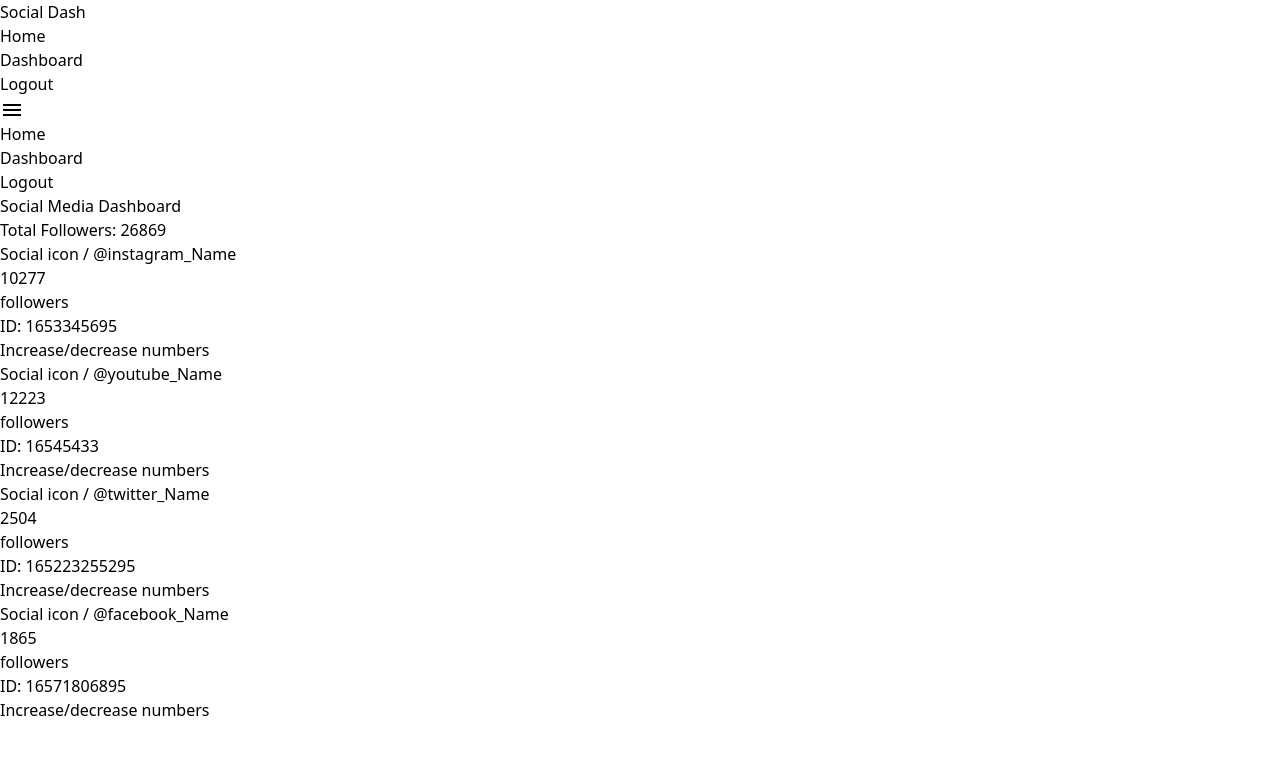
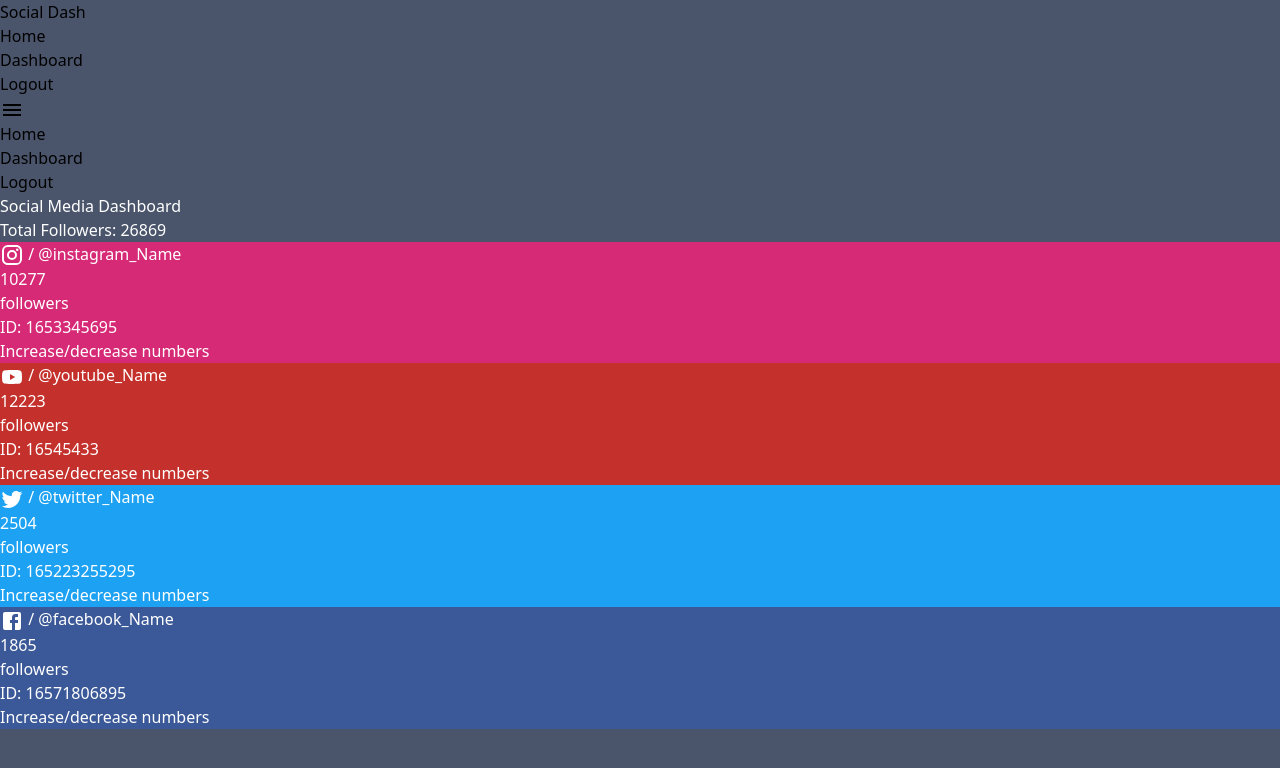
Before and after one commit to Zwill1/admin-social-dashboard, a React (Vite) app: page / in a window 1280 px wide. Both pictures are taken after a click on the button "Login". Shown: the top 768 px of the page. Built offline with nearby package versions, Linux system fonts and the light colour scheme.

Commit message:
styling cards with name styles

```diff
--- a/package.json
+++ b/package.json
@@ -12,8 +12,8 @@
   "dependencies": {
     "@emotion/react": "^11.11.1",
     "@emotion/styled": "^11.11.0",
-    "@mui/icons-material": "^5.14.9",
-    "@mui/material": "^5.14.10",
+    "@mui/icons-material": "^5.14.11",
+    "@mui/material": "^5.14.11",
     "axios": "^1.5.0",
     "react": "^18.2.0",
     "react-dom": "^18.2.0",
--- a/src/admin/components/AdminDashboard.jsx
+++ b/src/admin/components/AdminDashboard.jsx
@@ -22,14 +22,14 @@ export default function AdminDashboard() {
   return (
     <>
       <section className="w-full text-center pt-10">
-        <DashboardHeader followersTotal={getTotalFollower} />
+        <DashboardHeader color="dark-mode" followersTotal={getTotalFollower} />
       </section>
       <section>
         <div className="w-10/12 mx-auto flex justify-between pt-10 pb-10">
-          <SocialCard dataName={data[0].instagram_name} dataId={data[0].instagram_id} dataFollowers={data[0].instagram_followers} bgcolor="bg-gray-600" width="w-full" center="text-center" />
-          <SocialCard dataName={data[0].youtube_name} dataId={data[0].youtube_id} dataFollowers={data[0].youtube_followers} bgcolor="bg-gray-200" width="w-full" center="text-center" />
-          <SocialCard dataName={data[0].twitter_name} dataId={data[0].twitter_id} dataFollowers={data[0].twitter_followers} bgcolor="bg-gray-400" width="w-full" center="text-center" />
-          <SocialCard dataName={data[0].facebook_name} dataId={data[0].facebook_id} dataFollowers={data[0].facebook_followers} bgcolor="bg-gray-100" width="w-full" center="text-center" />
+          <SocialCard dataName={data[0].instagram_name} dataId={data[0].instagram_id} dataFollowers={data[0].instagram_followers} bgcolor="instagram-bg-color" color="dark-mode" width="w-full" center="text-center" />
+          <SocialCard dataName={data[0].youtube_name} dataId={data[0].youtube_id} dataFollowers={data[0].youtube_followers} bgcolor="youtube-bg-color" color="dark-mode" width="w-full" center="text-center" />
+          <SocialCard dataName={data[0].twitter_name} dataId={data[0].twitter_id} dataFollowers={data[0].twitter_followers} bgcolor="twitter-bg-color" color="dark-mode" width="w-full" center="text-center" />
+          <SocialCard dataName={data[0].facebook_name} dataId={data[0].facebook_id} dataFollowers={data[0].facebook_followers} bgcolor="fb-bg-color" color="dark-mode" width="w-full" center="text-center" />
         </div>
       </section>
     </>
--- a/src/admin/components/DashboardHeader.jsx
+++ b/src/admin/components/DashboardHeader.jsx
@@ -1,10 +1,14 @@
 /* eslint react/prop-types: 0 */
 
-export default function DashboardHeader({followersTotal}) {
+export default function DashboardHeader({followersTotal, color}) {
+  console.log(color);
+
+  const h1Header = "text-black text-3xl font-bold " + color;
+  const pHeader = "italic text-sm " + color
   return (
     <>
-      <h1 className="text-black text-3xl font-bold">Social Media Dashboard</h1>
-      <p className="italic text-sm">Total Followers: {followersTotal}</p>
+      <h1 className={h1Header} >Social Media Dashboard</h1>
+      <p className={pHeader}>Total Followers: {followersTotal}</p>
     </>
   )
 }
--- a/src/admin/components/SocialCard.jsx
+++ b/src/admin/components/SocialCard.jsx
@@ -1,12 +1,30 @@
 /* eslint react/prop-types: 0 */
 
-export default function SocialCard({bgcolor, width, center, dataName, dataId, dataFollowers}) {
-    const headerStyle = bgcolor + " " + width + " " + center + " " + "pt-8 pb-8 mx-4";
+//icons
+import InstagramIcon from '@mui/icons-material/Instagram';
+import YouTubeIcon from '@mui/icons-material/YouTube';
+import TwitterIcon from '@mui/icons-material/Twitter';
+import FacebookIcon from '@mui/icons-material/Facebook';
+
+export default function SocialCard({bgcolor, color, width, center, dataName, dataId, dataFollowers}) {
+    const headerStyle = bgcolor + " " + color + " " + width + " " + center + " " + "pt-8 pb-8 mx-4 border-2 border-black";
     console.log("in the card " + dataName);
   return (
     <div className={headerStyle}>
       <div>
-        <span>Social icon / {dataName}</span>
+        <span>
+          {dataId == 1653345695 &&
+            <InstagramIcon />
+          }
+          {dataId == 16545433 &&
+            <YouTubeIcon />
+          }
+          {dataId == 165223255295 &&
+            <TwitterIcon />
+          }
+          {dataId == 16571806895 &&
+            <FacebookIcon />
+          } / {dataName}</span>
       </div>
       <div className="mt-1">
         <p className="text-6xl font-bold">{dataFollowers}</p>
--- a/src/index.css
+++ b/src/index.css
@@ -1,3 +1,31 @@
 @tailwind base;
 @tailwind components;
 @tailwind utilities;
+
+.fb-bg-color {
+    background-color: #3b5998
+}
+
+.instagram-bg-color {
+    background-color: #d62976
+}
+
+.twitter-bg-color {
+    background-color: #1DA1F2
+}
+
+.youtube-bg-color {
+    background-color: #c4302b
+}
+
+.light-mode {
+    color: #000;
+}
+
+.dark-mode {
+    color: #fff;
+}
+
+body {
+    background-color: #4A556B;
+}
```
Also changed, not shown: 1 other file (tests, documents, lock files or other folders).
